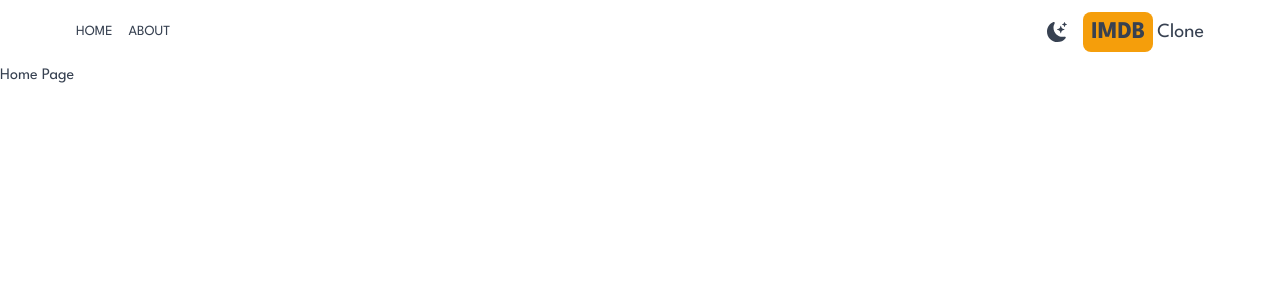
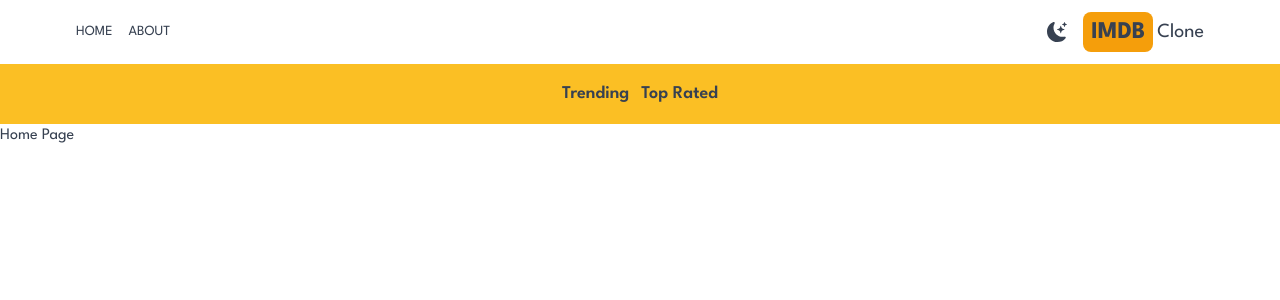
Before and after one commit to 5Y3D-Bilal/IMDB-Clone-NEXT_JS, a Next.js app: page / in a window 1280 px wide. Shown: the top 300 px of the page. Built offline with nearby package versions, Linux system fonts and the light colour scheme.

Commit message:
added navbar componet , made the logic to get top trending movies and top rated movies

```diff
--- a/src/app/layout.js
+++ b/src/app/layout.js
@@ -2,6 +2,7 @@ import { League_Spartan } from "next/font/google";
 import "./globals.css";
 import Header from "@/components/header";
 import Provider from "./ThemeProvider";
+import NavBar from "@/components/NavBar";
 
 const iLeague_Spartannter = League_Spartan({ subsets: ["latin"] });
 
@@ -16,6 +17,7 @@ export default function RootLayout({ children }) {
       <body className={iLeague_Spartannter.className}>
         <Provider>
           <Header />
+          <NavBar />
           {children}
         </Provider>
       </body>
--- /dev/null
+++ b/src/components/NavBar.jsx
@@ -0,0 +1,11 @@
+import React from "react";
+import NavBarItems from "./NavBarItems";
+
+export default function NavBar() {
+  return (
+    <div className="flex gap-3 justify-center p-4 bg-amber-400 text-lg dark:bg-[rgba(51,51,51,0.9)]">
+      <NavBarItems title="Trending" param="fetchTrending" />
+      <NavBarItems title="Top Rated" param="fetchTopRated" />
+    </div>
+  );
+}
--- /dev/null
+++ b/src/components/NavBarItems.jsx
@@ -0,0 +1,23 @@
+"use client";
+import Link from "next/link";
+import React from "react";
+import { useSearchParams } from "next/navigation";
+
+export default function NavBarItems({ title, param }) {
+  const searchParams = useSearchParams();
+  const genre = searchParams.get("genre");
+  return (
+    <div>
+      <Link
+        className={`hover:text-amber-500 font-semibold ${
+          genre === param
+            ? "underline underline-offset-8 decoration-2  decoration-amber-600 rounded-lg "
+            : ""
+        }`}
+        href={`/?genre=${param}`}
+      >
+        {title}
+      </Link>
+    </div>
+  );
+}
```
